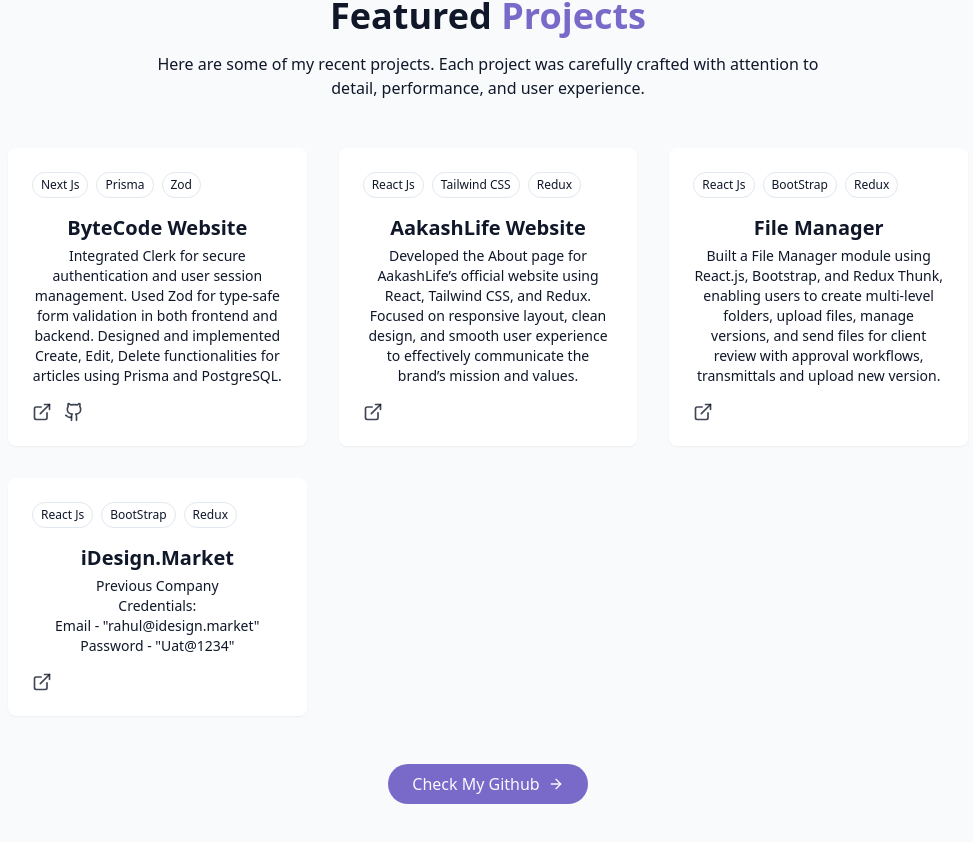
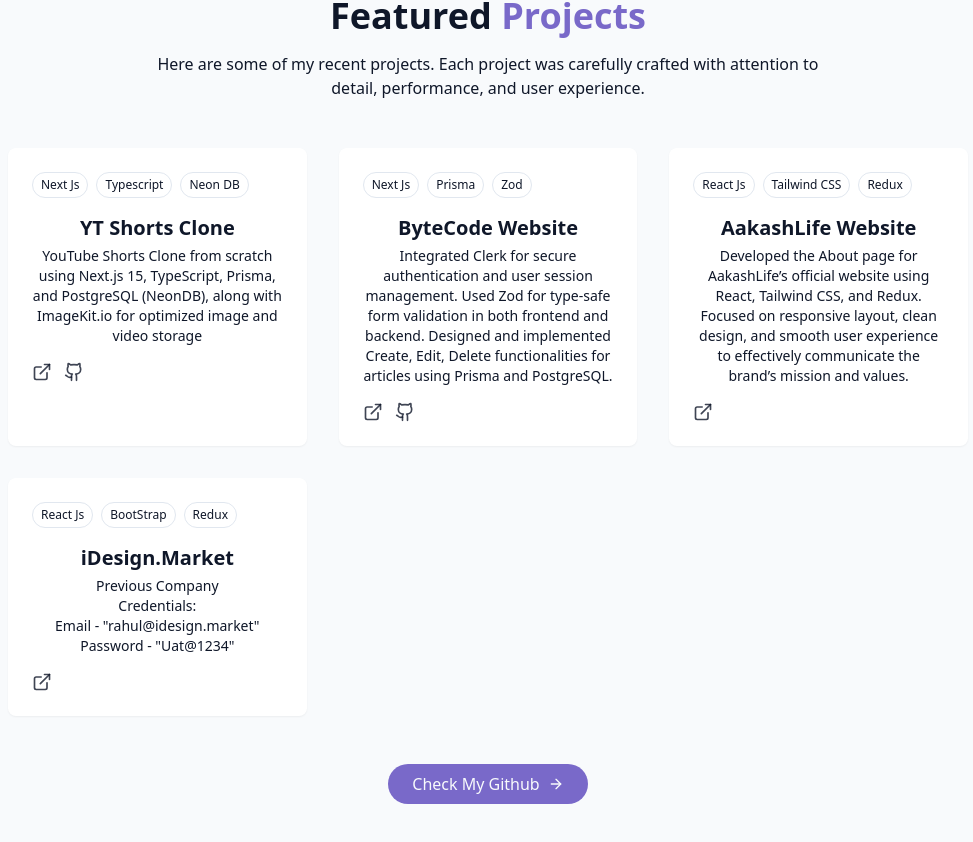
Before and after one commit to gitika0612/Portfolio, a React (Vite) app: page / in a window 1280 px wide. Shown: the part 2910-3752 px from the top of the page, without its empty margins (152-1125 px from the left). Built offline with nearby package versions, Linux system fonts and the light colour scheme.

Commit message:
added new project

```diff
--- a/src/components/ProjectSection.jsx
+++ b/src/components/ProjectSection.jsx
@@ -3,6 +3,14 @@
 const projects = [
     {
         id: 1,
+        title: "YT Shorts Clone",
+        description: "YouTube Shorts Clone from scratch using Next.js 15, TypeScript, Prisma, and PostgreSQL (NeonDB), along with ImageKit.io for optimized image and video storage",
+        tags: ["Next Js", "Typescript", "Neon DB"],
+        demoUrl: "https://yt-shorts-one.vercel.app/",
+        githubUrl: "https://github.com/gitika0612/YT-Shorts",
+    },
+    {
+        id: 2,
         title: "ByteCode Website",
         description: "Integrated Clerk for secure authentication and user session management. Used Zod for type-safe form validation in both frontend and backend. Designed and implemented Create, Edit, Delete functionalities for articles using Prisma and PostgreSQL.",
         tags: ["Next Js", "Prisma", "Zod"],
@@ -10,20 +18,12 @@
         githubUrl: "https://github.com/gitika0612/byteCode_full_stack_application",
     },
     {
-        id: 2,
+        id: 3,
         title: "AakashLife Website",
         description:
             "Developed the About page for AakashLife’s official website using React, Tailwind CSS, and Redux. Focused on responsive layout, clean design, and smooth user experience to effectively communicate the brand’s mission and values.",
         tags: ["React Js", "Tailwind CSS", "Redux"],
         demoUrl: "https://www.aakashlife.in/about",
-    },
-    {
-        id: 2,
-        title: "File Manager",
-        description:
-            "Built a File Manager module using React.js, Bootstrap, and Redux Thunk, enabling users to create multi-level folders, upload files, manage versions, and send files for client review with approval workflows, transmittals and upload new version. ",
-        tags: ["React Js", "BootStrap", "Redux"],
-        demoUrl: "https://erp.production.idesign.market/",
     },
     {
         id: 4,
```
